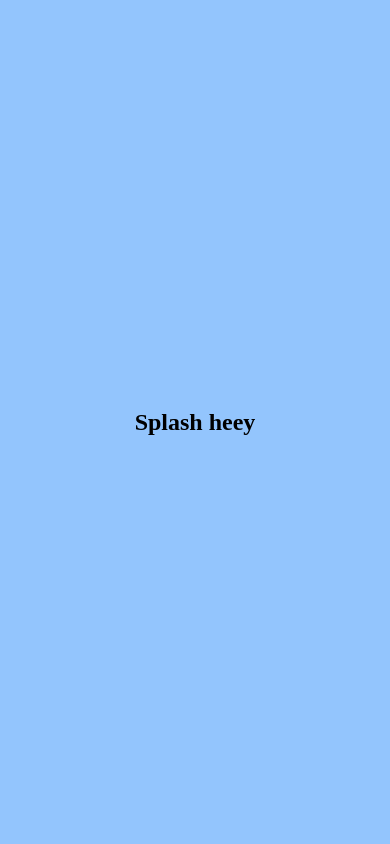
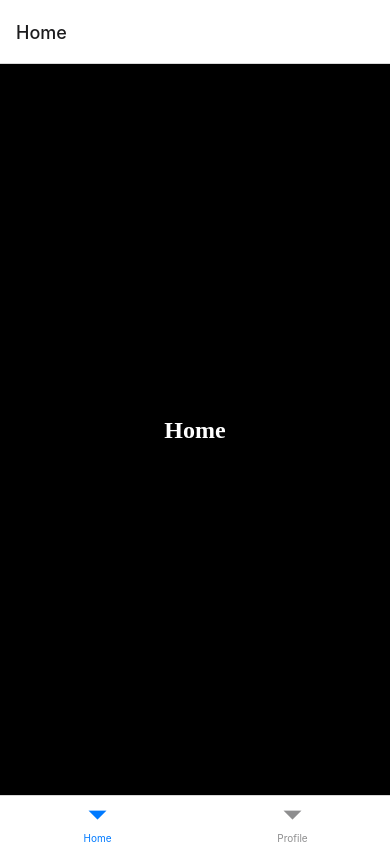
Before and after one commit to ahmamedhat/PracticeApp, a React Native app: screen / in a window 390 px wide. Built offline with nearby package versions, Linux system fonts and the light colour scheme.

Commit message:
feat: add stack and bottom tab navigations, add new screens and components

```diff
--- a/App.tsx
+++ b/App.tsx
@@ -1,10 +1,33 @@
-import React from 'react';
-import { SplashScreen } from '@screens';
+import {useEffect, useState} from 'react';
+import {SplashScreen, HomeScreen, ProfileScreen} from '@screens';
+import {NavigationContainer} from '@react-navigation/native';
+import {createBottomTabNavigator} from '@react-navigation/bottom-tabs';
 
 function App(): JSX.Element {
-  return (
-    <SplashScreen/>
-  );
+  const [isReady, setIsReady] = useState(false);
+  useEffect(() => {
+    let timer = setTimeout(() => {
+      setIsReady(true);
+    }, 5000);
+    return () => {
+      clearTimeout(timer);
+    };
+  });
+
+  const checkSplash = () => {
+    if (!isReady) {
+      return <SplashScreen />;
+    } else {
+      return <Tab.Navigator>
+        <Tab.Screen name="Home" component={HomeScreen} />
+        <Tab.Screen name="Profile" component={ProfileScreen} />
+      </Tab.Navigator>;
+    }
+  };
+
+  const Tab = createBottomTabNavigator();
+
+  return <NavigationContainer>{checkSplash()}</NavigationContainer>;
 }
 
 export default App;
--- a/babel.config.js
+++ b/babel.config.js
@@ -7,6 +7,7 @@ module.exports = {
       extensions: ['.ios.js', '.android.js', '.js', '.ts', '.tsx', '.json'],
       alias: {
         '@screens': './src/screens/index',
+        '@components': './src/components/index',
       },
     },
 ]],
--- /dev/null
+++ b/src/components/Button.tsx
@@ -0,0 +1,13 @@
+import { View, Text } from 'react-native'
+import React from 'react'
+import CustomText from './CustomText'
+
+const Button = () => {
+  return (
+    <View>
+      <CustomText classNames='text-2xl'>Button</CustomText>
+    </View>
+  )
+}
+
+export default Button
--- /dev/null
+++ b/src/components/CustomText.tsx
@@ -0,0 +1,13 @@
+import {Text} from 'react-native';
+import React, {ReactNode} from 'react';
+
+interface IProps {
+  children: ReactNode;
+  classNames?: string
+}
+
+const CustomText = ({children, classNames}: IProps) => {
+  return <Text className={`font-poppins text-white ${classNames}`}>{children}</Text>;
+};
+
+export default CustomText;
--- /dev/null
+++ b/src/components/index.ts
@@ -0,0 +1,2 @@
+export {default as CustomText} from "./CustomText"
+export {default as Button} from "./Button"
--- a/src/screens/Home.tsx
+++ b/src/screens/Home.tsx
@@ -1,10 +1,11 @@
-import {View, Text} from 'react-native';
+import {View} from 'react-native';
 import React from 'react';
+import { CustomText } from '@components';
 
 const Home = () => {
   return (
-    <View className="flex-1 justify-center items-center bg-red-300">
-      <Text className='text-2xl font-bold'>heeey</Text>
+    <View className="flex-1 justify-center items-center bg-black">
+      <CustomText classNames='text-2xl font-bold'>Home</CustomText>
     </View>
   );
 };
--- /dev/null
+++ b/src/screens/Profile.tsx
@@ -0,0 +1,13 @@
+import { View, Text } from 'react-native'
+import React from 'react'
+import { CustomText } from '@components'
+
+const Profile = () => {
+  return (
+    <View className='flex-1 justify-center items-center'>
+      <CustomText classNames='text-2xl'>Profile</CustomText>
+    </View>
+  )
+}
+
+export default Profile
--- a/src/screens/Splash.tsx
+++ b/src/screens/Splash.tsx
@@ -1,10 +1,12 @@
-import {View, Text} from 'react-native';
+import {View} from 'react-native';
 import React from 'react';
+import { CustomText } from '@components';
 
 const Splash = () => {
+
   return (
-    <View className="flex-1 justify-center items-center bg-blue-300">
-      <Text className="text-2xl font-poppins font-black">Splash heey</Text>
+    <View className="flex-1 justify-center items-center bg-black">
+      <CustomText classNames="text-2xl">Splash heey</CustomText>
     </View>
   );
 };
--- a/src/screens/index.ts
+++ b/src/screens/index.ts
@@ -1,2 +1,3 @@
 export {default as HomeScreen} from "./Home"
 export {default as SplashScreen} from "./Splash"
+export {default as ProfileScreen} from "./Profile"
--- a/tsconfig.json
+++ b/tsconfig.json
@@ -2,11 +2,10 @@
   "extends": "@tsconfig/react-native/tsconfig.json",
   "compilerOptions": {
     "paths": {
-
       // this is for src directory
       "@*": ["./src/*"],
-      "@screens/*": ["./src/screens/*"
-      ]
+      "@components/*": ["./src/components/*"],
+      "@screens/*": ["./src/screens/*"],
     }
   }
 }
```
Also changed, not shown: package.json (+16 -1 lines), .eslintrc.js, 4 other files (tests, documents, lock files or other folders).
